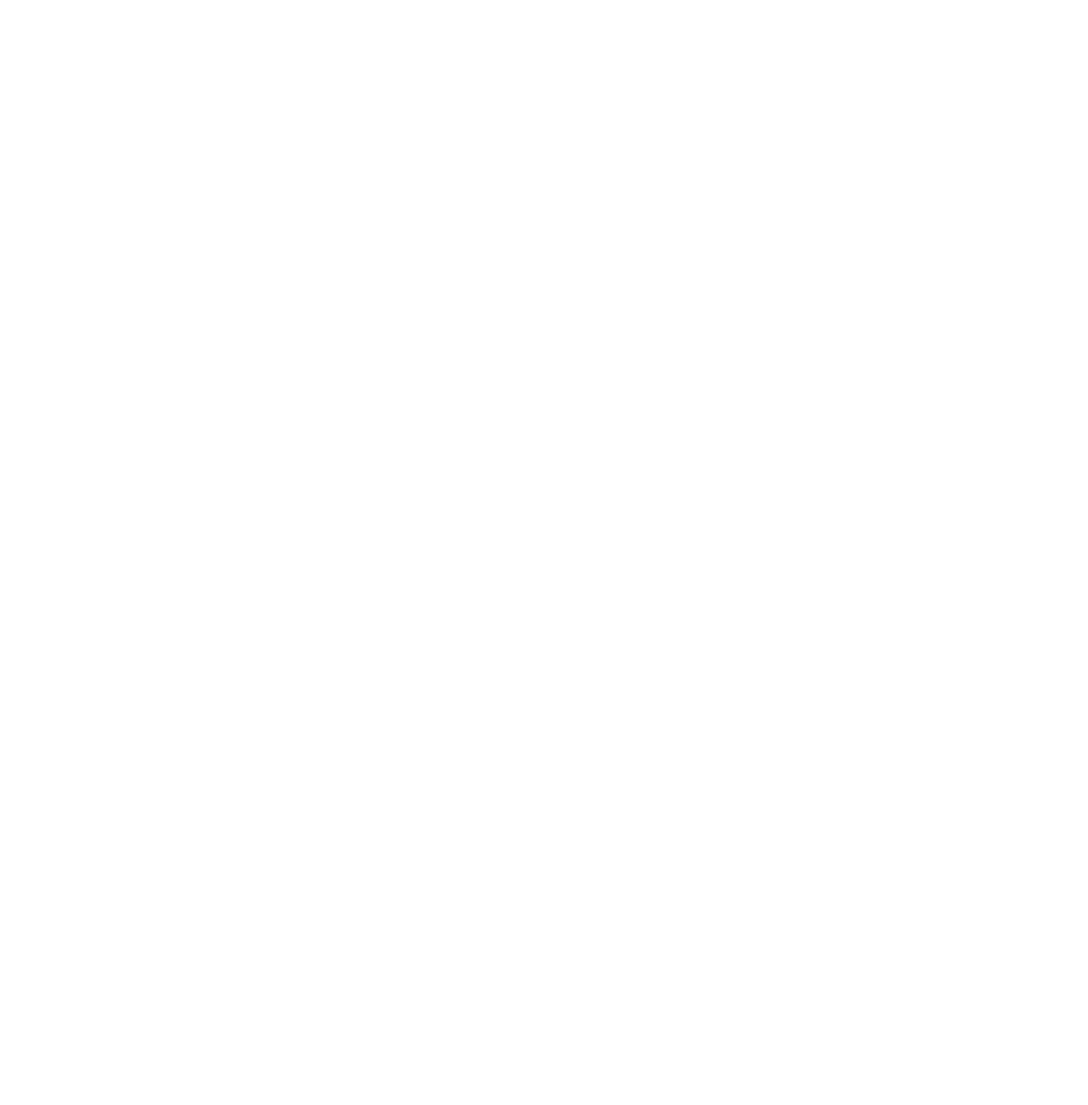
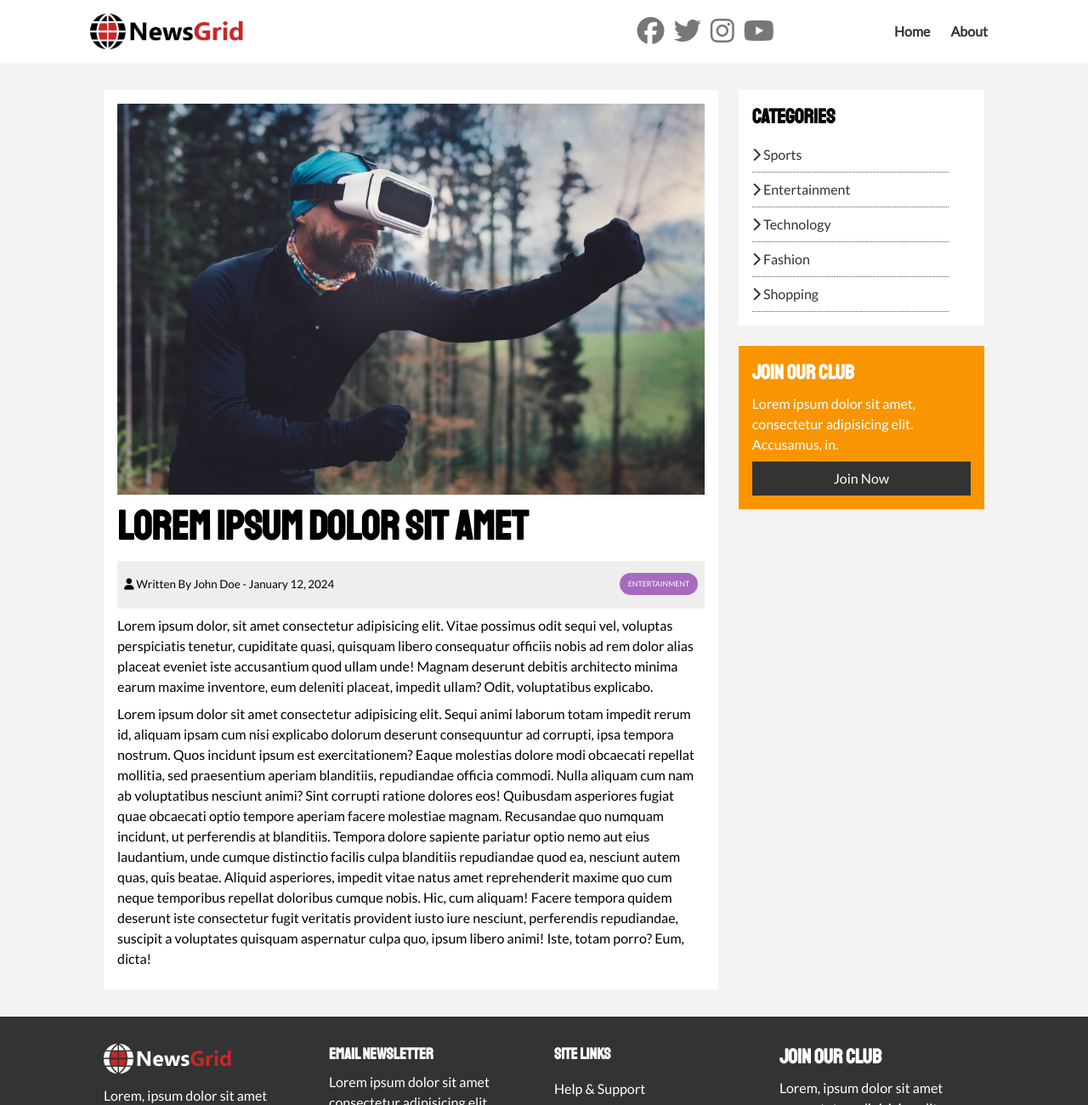
Before and after one commit to emre1n/html-css-projects, a plain HTML site: page 07-newsgrid/article.html in a window 1280 px wide. Shown: the top 1300 px of the page at 85% size. Before the commit the page ends 800 px from the top, so only its background shows below. Drawn offline with Linux system fonts and the light colour scheme.

Commit message:
add article page

```diff
--- a/07-newsgrid/article.html
+++ b/07-newsgrid/article.html
@@ -0,0 +1,163 @@
+<!DOCTYPE html>
+<html lang="en">
+  <head>
+    <meta charset="UTF-8" />
+    <meta name="viewport" content="width=device-width, initial-scale=1.0" />
+    <link
+      rel="stylesheet"
+      href="https://cdnjs.cloudflare.com/ajax/libs/font-awesome/6.5.1/css/all.min.css"
+      integrity="sha512-DTOQO9RWCH3ppGqcWaEA1BIZOC6xxalwEsw9c2QQeAIftl+Vegovlnee1c9QX4TctnWMn13TZye+giMm8e2LwA=="
+      crossorigin="anonymous"
+      referrerpolicy="no-referrer"
+    />
+    <link
+      href="https://fonts.googleapis.com/css2?family=Lato&family=Staatliches&display=swap"
+      rel="stylesheet"
+    />
+    <link rel="stylesheet" href="css/style.css" />
+    <link
+      rel="stylesheet"
+      media="screen and (max-width: 768px)"
+      href="css/mobile.css"
+    />
+    <link rel="shortcut icon" type="image/x-icon" href="favicon.ico" />
+    <title>NewsGrid | Latest News</title>
+  </head>
+  <body>
+    <nav id="main-nav">
+      <div class="container">
+        <img src="img/logo.png" alt="NewsGrid" class="logo" />
+        <div class="social">
+          <a href="#"><i class="fab fa-facebook fa-2x"></i></a>
+          <a href="#"><i class="fab fa-twitter fa-2x"></i></a>
+          <a href="#"><i class="fab fa-instagram fa-2x"></i></a>
+          <a href="#"><i class="fab fa-youtube fa-2x"></i></a>
+        </div>
+        <ul>
+          <li><a href="index.html">Home</a></li>
+          <li><a href="about.html">About</a></li>
+        </ul>
+      </div>
+    </nav>
+
+    <section id="article">
+      <div class="container">
+        <div class="page-container">
+          <article class="card">
+            <img src="img/articles/ent1.jpg" alt="entertainment 1" />
+            <h1 class="l-heading">Lorem ipsum dolor sit amet</h1>
+            <div class="meta">
+              <small>
+                <i class="fas fa-user"></i> Written By John Doe - January 12,
+                2024
+              </small>
+              <div class="category category-ent">Entertainment</div>
+            </div>
+            <p>
+              Lorem ipsum dolor, sit amet consectetur adipisicing elit. Vitae
+              possimus odit sequi vel, voluptas perspiciatis tenetur, cupiditate
+              quasi, quisquam libero consequatur officiis nobis ad rem dolor
+              alias placeat eveniet iste accusantium quod ullam unde! Magnam
+              deserunt debitis architecto minima earum maxime inventore, eum
+              deleniti placeat, impedit ullam? Odit, voluptatibus explicabo.
+            </p>
+            <p>
+              Lorem ipsum dolor sit amet consectetur adipisicing elit. Sequi
+              animi laborum totam impedit rerum id, aliquam ipsam cum nisi
+              explicabo dolorum deserunt consequuntur ad corrupti, ipsa tempora
+              nostrum. Quos incidunt ipsum est exercitationem? Eaque molestias
+              dolore modi obcaecati repellat mollitia, sed praesentium aperiam
+              blanditiis, repudiandae officia commodi. Nulla aliquam cum nam ab
+              voluptatibus nesciunt animi? Sint corrupti ratione dolores eos!
+              Quibusdam asperiores fugiat quae obcaecati optio tempore aperiam
+              facere molestiae magnam. Recusandae quo numquam incidunt, ut
+              perferendis at blanditiis. Tempora dolore sapiente pariatur optio
+              nemo aut eius laudantium, unde cumque distinctio facilis culpa
+              blanditiis repudiandae quod ea, nesciunt autem quas, quis beatae.
+              Aliquid asperiores, impedit vitae natus amet reprehenderit maxime
+              quo cum neque temporibus repellat doloribus cumque nobis. Hic, cum
+              aliquam! Facere tempora quidem deserunt iste consectetur fugit
+              veritatis provident iusto iure nesciunt, perferendis repudiandae,
+              suscipit a voluptates quisquam aspernatur culpa quo, ipsum libero
+              animi! Iste, totam porro? Eum, dicta!
+            </p>
+          </article>
+
+          <aside id="categories" class="card">
+            <h2>Categories</h2>
+            <ul class="list">
+              <li>
+                <a href="#"><i class="fas fa-chevron-right"></i> Sports</a>
+              </li>
+              <li>
+                <a href="#"
+                  ><i class="fas fa-chevron-right"></i> Entertainment</a
+                >
+              </li>
+              <li>
+                <a href="#"><i class="fas fa-chevron-right"></i> Technology</a>
+              </li>
+              <li>
+                <a href="#"><i class="fas fa-chevron-right"></i> Fashion</a>
+              </li>
+              <li>
+                <a href="#"><i class="fas fa-chevron-right"></i> Shopping</a>
+              </li>
+            </ul>
+          </aside>
+
+          <aside class="card bg-secondary">
+            <h2>Join Our Club</h2>
+            <p>
+              Lorem ipsum dolor sit amet, consectetur adipisicing elit.
+              Accusamus, in.
+            </p>
+            <a href="#" class="btn btn-dark btn-block">Join Now</a>
+          </aside>
+        </div>
+      </div>
+    </section>
+
+    <!-- Footer -->
+    <footer id="main-footer" class="py-2">
+      <div class="container footer-container">
+        <div>
+          <img src="img/logo_light.png" alt="NewsGrid Logo Light" />
+          <p>
+            Lorem, ipsum dolor sit amet consectetur adipisicing elit. Ex
+            sapiente praesentium reiciendis. Vel ex, porro quis error tempore
+            sequi at.
+          </p>
+        </div>
+        <div>
+          <h3>Email Newsletter</h3>
+          <p>Lorem ipsum dolor sit amet consectetur adipisicing elit.</p>
+          <form>
+            <input type="email" placeholder="Enter Email..." />
+            <input type="submit" value="Subscribe" class="btn btn-primary" />
+          </form>
+        </div>
+        <div>
+          <h3>Site Links</h3>
+          <ul class="list">
+            <li><a href="#">Help & Support</a></li>
+            <li><a href="#">Privacy Policy</a></li>
+            <li><a href="#">About Us</a></li>
+            <li><a href="#">Contact</a></li>
+          </ul>
+        </div>
+        <div>
+          <h2>Join Our Club</h2>
+          <p>
+            Lorem, ipsum dolor sit amet consectetur adipisicing elit. Officiis,
+            quod?
+          </p>
+          <a href="#" class="btn btn-secondary">Join Now</a>
+        </div>
+        <div>
+          <p>Copyright &copy; 2024, All Rights Reserved</p>
+        </div>
+      </div>
+    </footer>
+  </body>
+</html>
--- a/07-newsgrid/css/style.css
+++ b/07-newsgrid/css/style.css
@@ -162,6 +162,10 @@ h6 {
   padding: 3rem;
 }
 
+.l-heading {
+  font-size: 3rem;
+}
+
 .list li {
   padding: 0.5rem 0;
   border-bottom: #555 dotted 1px;
@@ -287,6 +291,18 @@ h6 {
   grid-column: 2 / span 2;
 }
 
+#article .meta {
+  display: flex;
+  justify-content: space-between;
+  align-items: center;
+  background: #eee;
+  padding: 0.5rem;
+}
+
+#article .meta .category {
+  margin-top: 0.4rem;
+}
+
 /* Footer */
 #main-footer {
   background: var(--dark-color);
```
